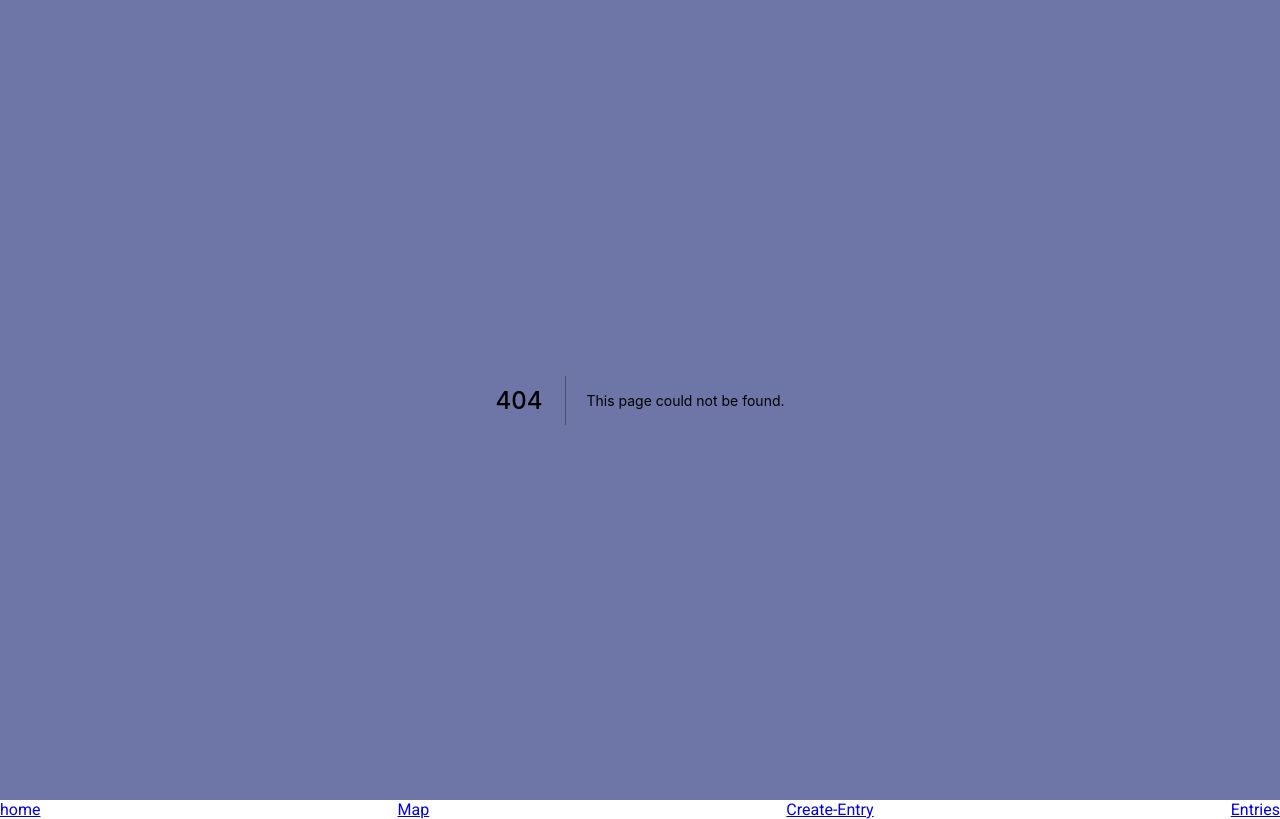
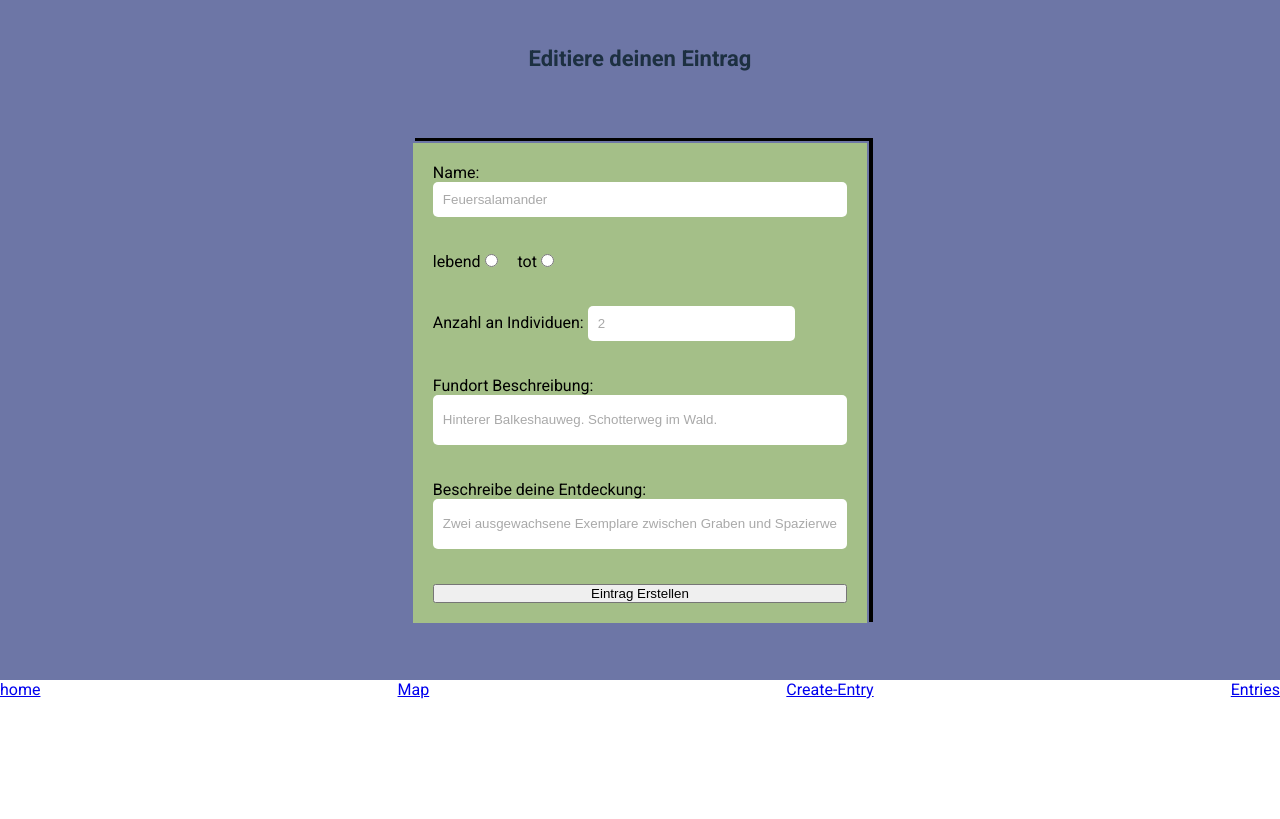
Before and after one commit to UrsulaMontag/capstone-project, a Next.js app: page /edit-entry in a window 1280 px wide. Before the commit this address had no page. Built offline with nearby package versions, Linux system fonts and the light colour scheme.

Commit message:
Adjust edit-function

```diff
--- a/pages/api/entry/create.js
+++ b/pages/api/entry/create.js
@@ -21,6 +21,6 @@ export default async function handler(req, res) {
 			entry: newEntry,
 		});
 	} else {
-		res.status(400).json({ error: 'wrong method' });
+		res.status(405).json({ error: 'wrong method' });
 	}
 }
--- /dev/null
+++ b/pages/edit-entry.js
@@ -0,0 +1,18 @@
+import EntryCreateForm from '../src/components/form/EntryCreateForm';
+
+import Box from '../src/components/ui/MainBox.styled';
+import Typography from '../src/components/ui/Typography';
+//import dynamic from 'next/dynamic';
+//import SmallMap from '../src/components/ui/MapSmall.styled';
+// const MapWithNoSSR = dynamic(() => import('../src/components/map/Map'), {
+// 	ssr: false,
+// });
+
+export default function EditEntry() {
+	return (
+		<Box>
+			<Typography variant="h2">Editiere deinen Eintrag</Typography>
+			<EntryCreateForm />
+		</Box>
+	);
+}
--- a/src/components/form/EntryCreateForm.jsx
+++ b/src/components/form/EntryCreateForm.jsx
@@ -1,5 +1,5 @@
 import { useRouter } from 'next/router';
-import { useState } from 'react';
+import React, { useState } from 'react';
 import useStore from '../../lib/store/useStore';
 import Fieldset from '../ui/form/Fieldset.styled';
 import StyledEntryForm from '../ui/form/FormEntry.styled';
@@ -20,13 +20,27 @@ export default function EntryCreateForm() {
 	const handleChange = event => {
 		setIsAlive(event.target.value);
 	};
-
 	const current = new Date();
 	const date = `${current.getFullYear()}-${current.getDate()}-${current.getMonth() + 1}`;
 
+	React.useEffect(() => {
+		if (router.isReady) {
+			setEntryInput({
+				...entryInput,
+				date: router.query.date,
+				location: router.query.location,
+				nameValue: router.query.nameValue,
+				isAlive: router.query.isAlive,
+				numberValue: router.query.numberValue,
+				topographyValue: router.query.topographyValue,
+				descriptionValue: router.query.descriptionValue,
+			});
+		}
+		// eslint-disable-next-line react-hooks/exhaustive-deps
+	}, [router.isReady]);
 	const submit = async event => {
 		event.preventDefault();
-
+		if (!router.query.idValue) {
 			const response = await fetch('/api/entry/create', {
 				method: 'POST',
 				body: JSON.stringify({
@@ -42,6 +56,9 @@ export default function EntryCreateForm() {
 			console.log(await response.json());
 			alert('Erfolgreich in dein Feldtagebuch eingetragen');
 			router.push('/entries');
+		} else {
+			router.push('/edit-entry');
+		}
 	};
 
 	return (
```
Also changed, not shown: src/components/entry/Entry.jsx (+26 -1 lines). Lines whose indentation alone changed are shown as unchanged.
